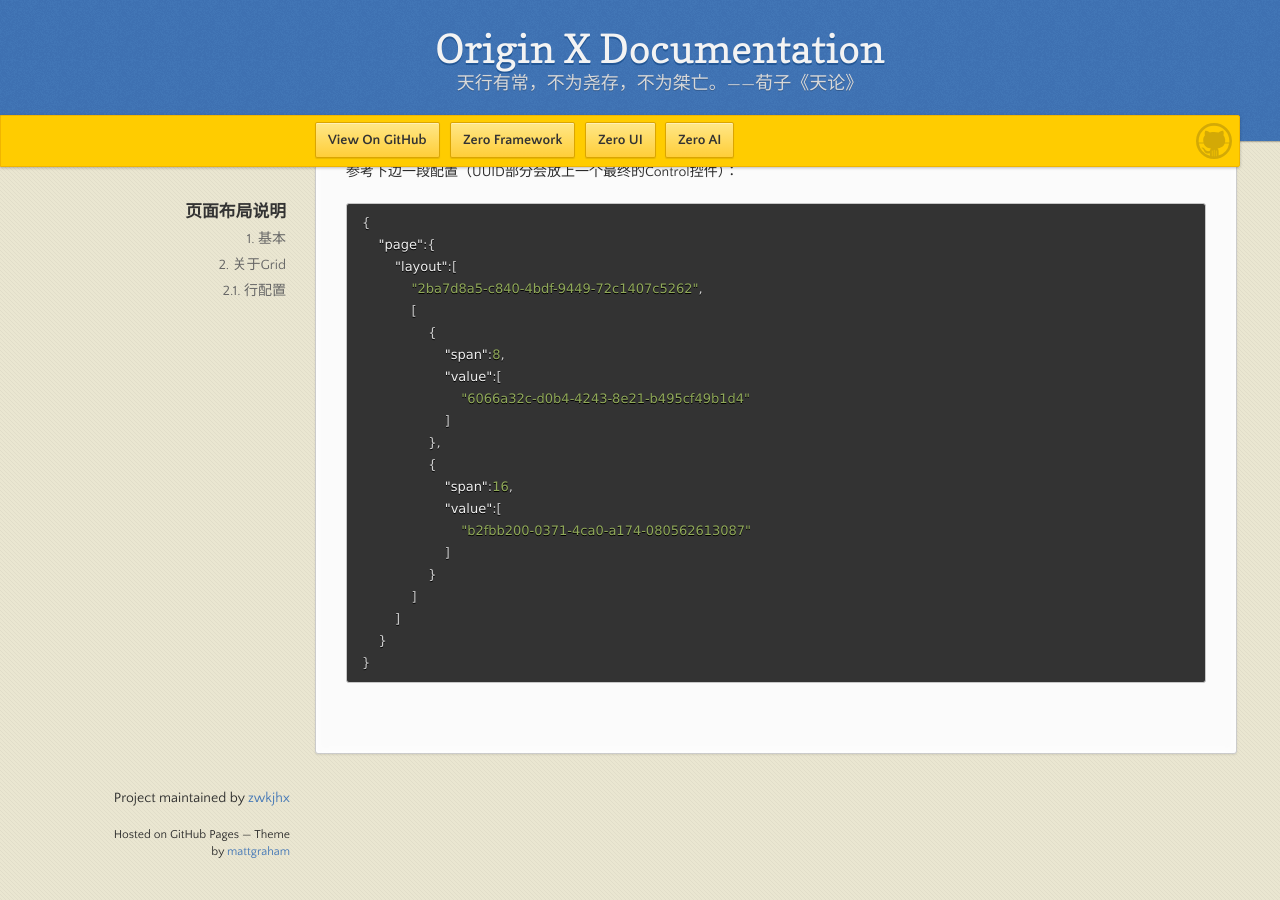
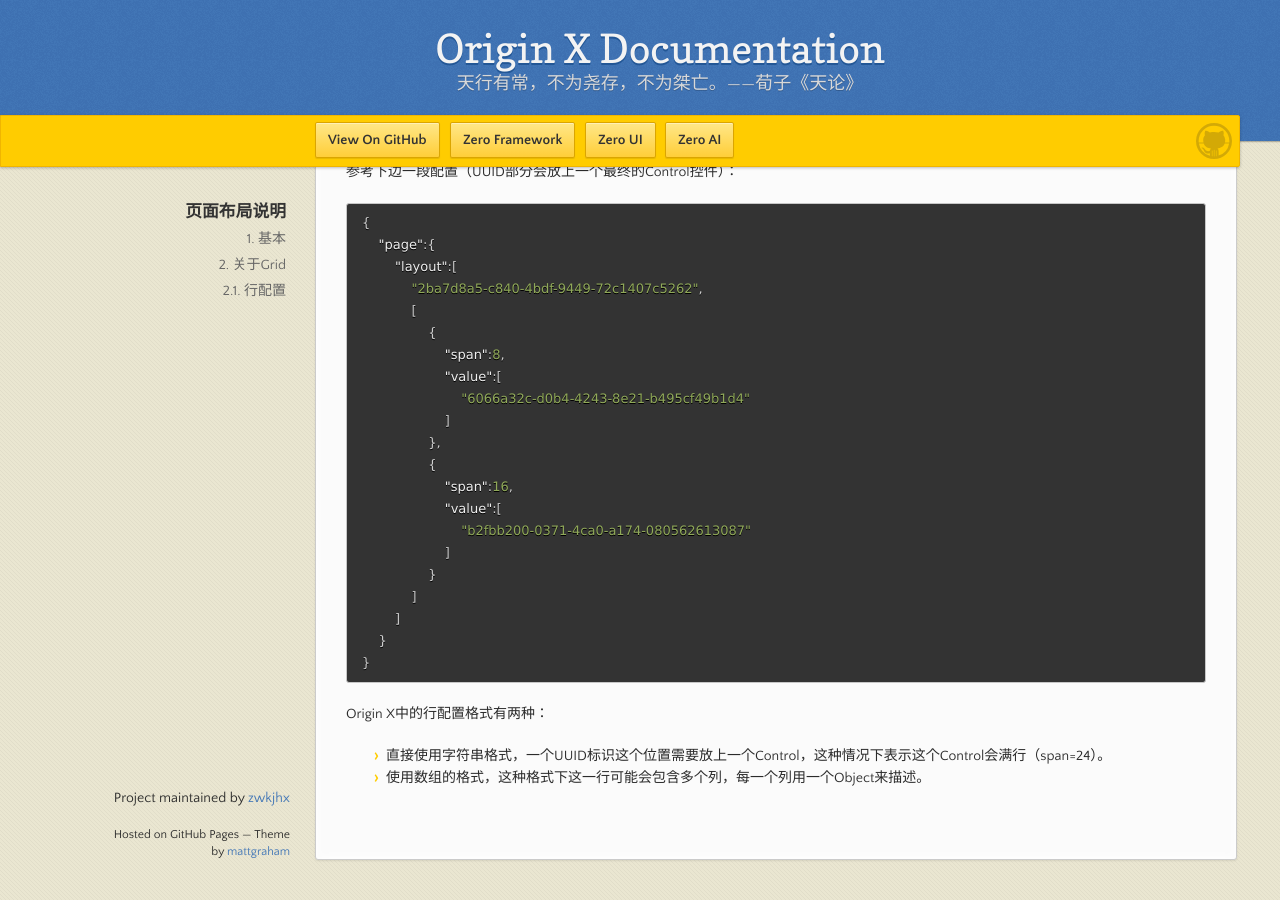
Before and after one commit to zwkjhx/ox-doc, a Jekyll site: the page built from specification/3-origin-xgui-fan/spo-004-ye-mian-bu-ju-shuo-ming.md, in a window 1280 px wide and 900 px high, scrolled down 548 px. Built offline with Jekyll 4.4.1, drawn with Linux system fonts in a browser that asks for light colours; our own code applies the rules of GitHub Pages for plain Markdown files.

Commit message:
Updates specification/3-origin-xgui-fan/spo-004-ye-mian-bu-ju-shuo-ming.md
Auto commit by GitBook Editor

````diff
--- a/specification/3-origin-xgui-fan/spo-004-ye-mian-bu-ju-shuo-ming.md
+++ b/specification/3-origin-xgui-fan/spo-004-ye-mian-bu-ju-shuo-ming.md
@@ -46,3 +46,8 @@
     }
 }
 ```
+
+Origin X中的行配置格式有两种：
+
+* 直接使用字符串格式，一个UUID标识这个位置需要放上一个Control，这种情况下表示这个Control会满行（span=24）。
+* 使用数组的格式，这种格式下这一行可能会包含多个列，每一个列用一个Object来描述。
````
